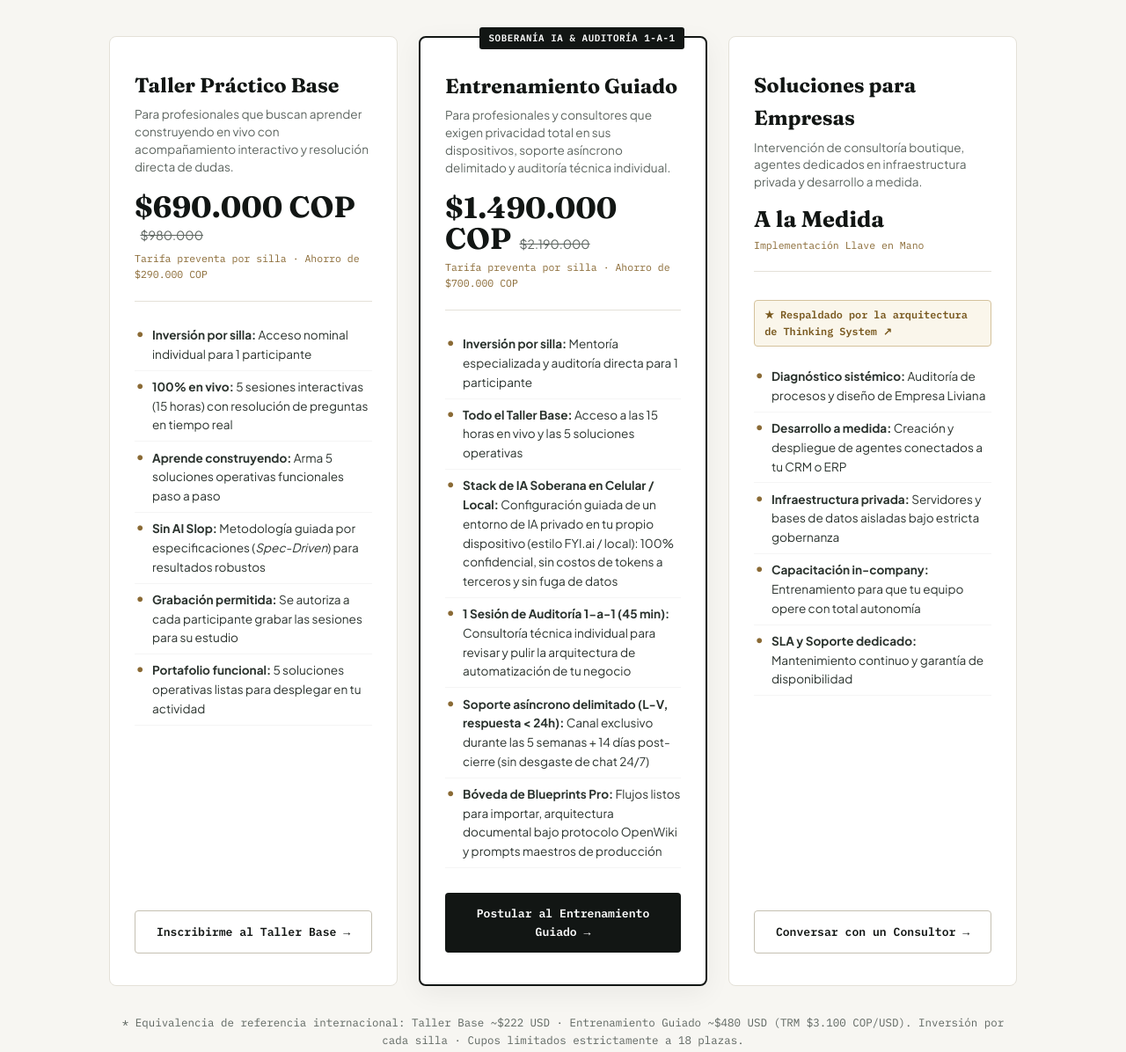
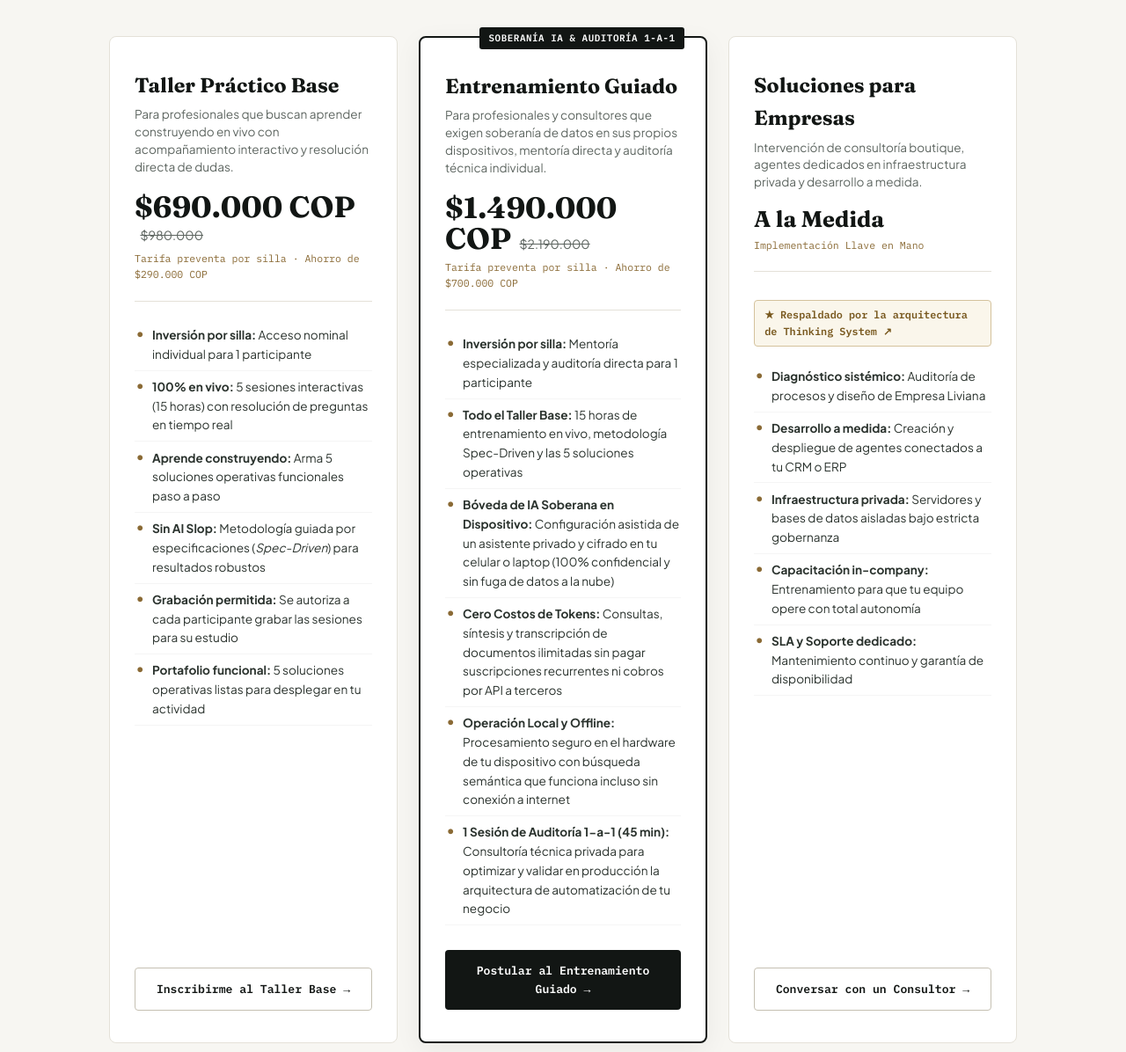
Before and after one commit to willkwolf/automatizar-con-ia-, a plain HTML site: page index.html in a window 1280 px wide. Shown: the part 3243-4439 px from the top of the page at 88% size. Drawn offline with Linux system fonts and the light colour scheme.

Commit message:
feat(pricing): elevate Pro tier value with device-sovereignty benefits and remove defensive copy

```diff
--- a/index.html
+++ b/index.html
@@ -1255,7 +1255,7 @@
         <div class="pricing-card featured">
           <span class="pricing-badge">Soberanía IA & Auditoría 1-a-1</span>
           <h3 class="tier-name">Entrenamiento Guiado</h3>
-          <p class="tier-desc">Para profesionales y consultores que exigen privacidad total en sus dispositivos, soporte asíncrono delimitado y auditoría técnica individual.</p>
+          <p class="tier-desc">Para profesionales y consultores que exigen soberanía de datos en sus propios dispositivos, mentoría directa y auditoría técnica individual.</p>
           <div class="tier-price">
             <span class="price-cop">$1.490.000 COP</span>
             <span class="price-cop-regular">$2.190.000</span>
@@ -1263,11 +1263,11 @@
           </div>
           <ul class="tier-features">
             <li><strong>Inversión por silla:</strong> Mentoría especializada y auditoría directa para 1 participante</li>
-            <li><strong>Todo el Taller Base:</strong> Acceso a las 15 horas en vivo y las 5 soluciones operativas</li>
-            <li><strong>Stack de IA Soberana en Celular / Local:</strong> Configuración guiada de un entorno de IA privado en tu propio dispositivo (estilo FYI.ai / local): 100% confidencial, sin costos de tokens a terceros y sin fuga de datos</li>
-            <li><strong>1 Sesión de Auditoría 1-a-1 (45 min):</strong> Consultoría técnica individual para revisar y pulir la arquitectura de automatización de tu negocio</li>
-            <li><strong>Soporte asíncrono delimitado (L-V, respuesta &lt; 24h):</strong> Canal exclusivo durante las 5 semanas + 14 días post-cierre (sin desgaste de chat 24/7)</li>
-            <li><strong>Bóveda de Blueprints Pro:</strong> Flujos listos para importar, arquitectura documental bajo protocolo OpenWiki y prompts maestros de producción</li>
+            <li><strong>Todo el Taller Base:</strong> 15 horas de entrenamiento en vivo, metodología Spec-Driven y las 5 soluciones operativas</li>
+            <li><strong>Bóveda de IA Soberana en Dispositivo:</strong> Configuración asistida de un asistente privado y cifrado en tu celular o laptop (100% confidencial y sin fuga de datos a la nube)</li>
+            <li><strong>Cero Costos de Tokens:</strong> Consultas, síntesis y transcripción de documentos ilimitadas sin pagar suscripciones recurrentes ni cobros por API a terceros</li>
+            <li><strong>Operación Local y Offline:</strong> Procesamiento seguro en el hardware de tu dispositivo con búsqueda semántica que funciona incluso sin conexión a internet</li>
+            <li><strong>1 Sesión de Auditoría 1-a-1 (45 min):</strong> Consultoría técnica privada para optimizar y validar en producción la arquitectura de automatización de tu negocio</li>
           </ul>
           <a href="https://wa.me/573002976815?text=Hola%2C%20me%20gustar%C3%ADa%20postular%20al%20Entrenamiento%20Guiado%20de%20Automatizaci%C3%B3n%20con%20IA" class="btn-pricing primary" target="_blank" rel="noopener">
             Postular al Entrenamiento Guiado →
```
